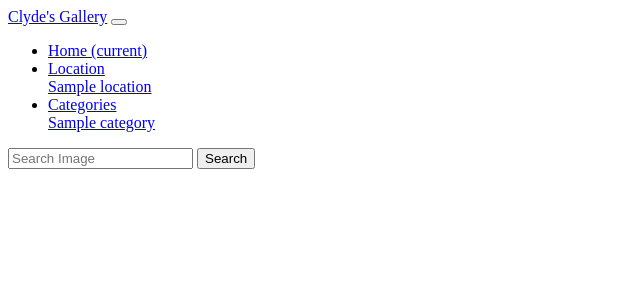
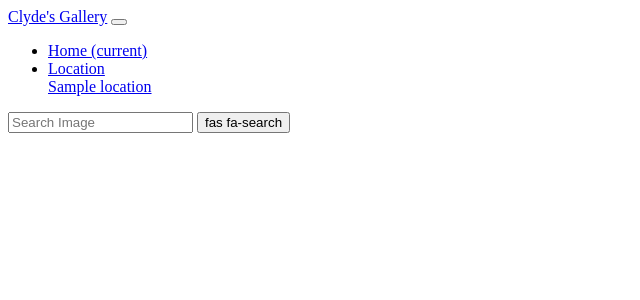
Before and after one commit to oodennis20/My-Gallery, a Django app: template images/templates/navbar.html in a window 1280 px wide. Shown: the top 300 px of the page, without its empty margins (0-640 px from the left). Run offline with Django 3.2, Linux system fonts and the light colour scheme; the template is opened without the code that fills it: most values are stand-ins (such as "Sample title", 1, 10 or a date in 2020); some libraries are stand-ins or nearby versions.

Commit message:
added search by category

```diff
--- a/images/templates/navbar.html
+++ b/images/templates/navbar.html
@@ -28,19 +28,11 @@
                         {%endfor%}
                     </div>
                 </li>
-                <li class="nav-item dropdown">
-                    <a class="nav-link dropdown-toggle" href="#" id="navbarDropdownMenuLink" data-toggle="dropdown" aria-haspopup="true" aria-expanded="false">Categories</a>
-                    <div class="dropdown-menu" aria-labelledby="dropdownMenuLink">
-                    {% for category in category %}
-                    <a class="dropdown-item" href="/?category={{category.id}}">{{category.name}}</a>
-                    {%endfor%}
-                    </div>
-                </li>
             </ul>
         </div>
         <form class="form-inline my-2 my-lg-0" role="search" action="{% url 'search_results' %}">
-            <input type="text" class="form-control" placeholder="Search Image" name="image">
-            <button class="btn btn-outline-success my-2 my-sm-0" type="submit">Search</button>
+            <input type="text" class="form-control" placeholder="Search Image" name="categories">
+            <button class="btn btn-outline-success my-2 my-sm-0" type="submit">fas fa-search</button>
         </form>
         </div>
     </nav>
--- a/images/templates/search.html
+++ b/images/templates/search.html
@@ -4,7 +4,7 @@
 
     <div class="row">
         {% if images%}
-        <h2>Found {{ images|length }} of searched term {{message}}</h2>
+        <h2>{{ images|length }} pieces of {{message}} images found</h2>
         {% else %}
         <h2> Found 0 images for the search term {{message}}</h2>
         {% endif %}
```
Also changed, not shown: images/models.py (+4 -4 lines), images/views.py (+8 -8 lines).
